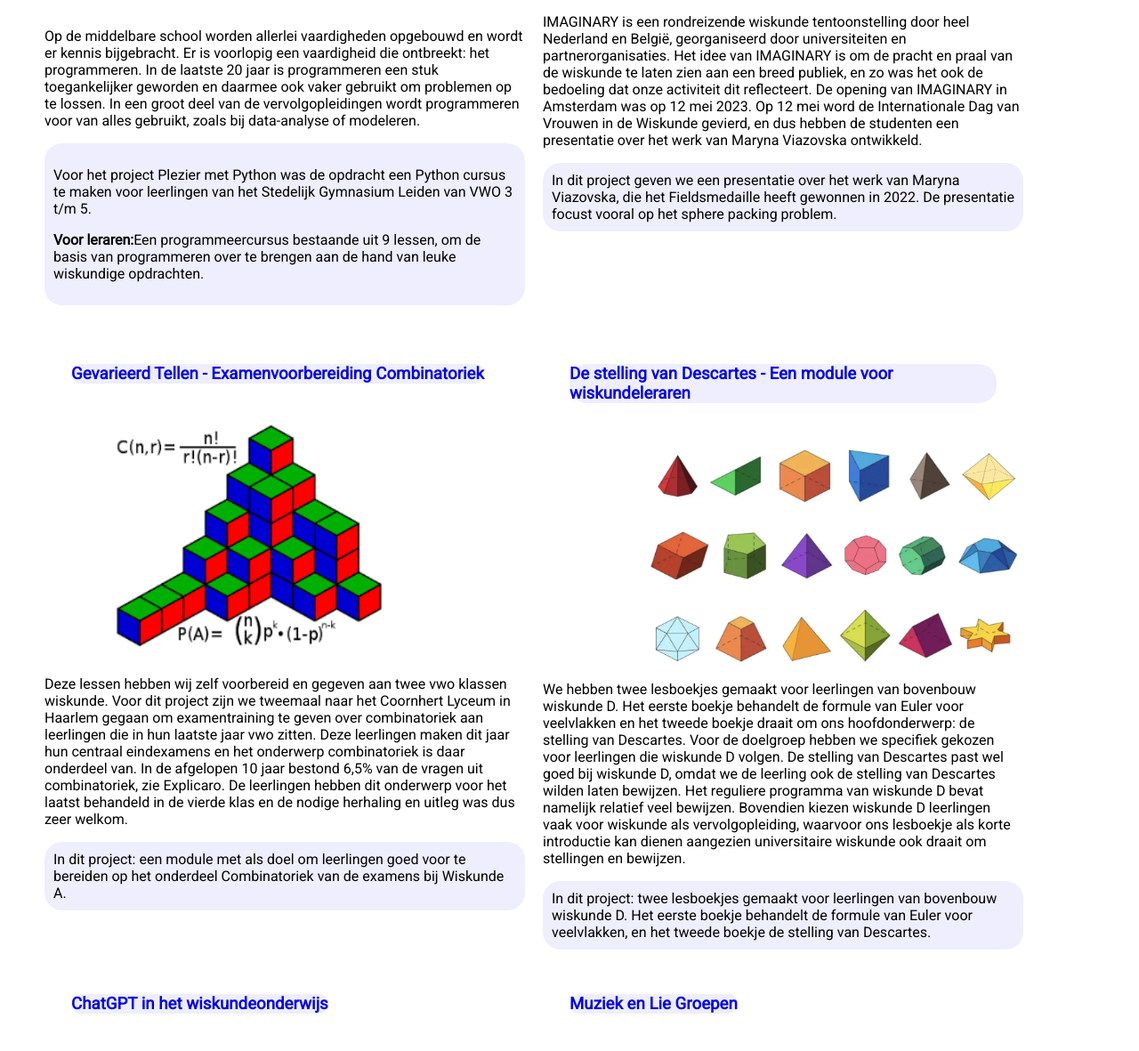
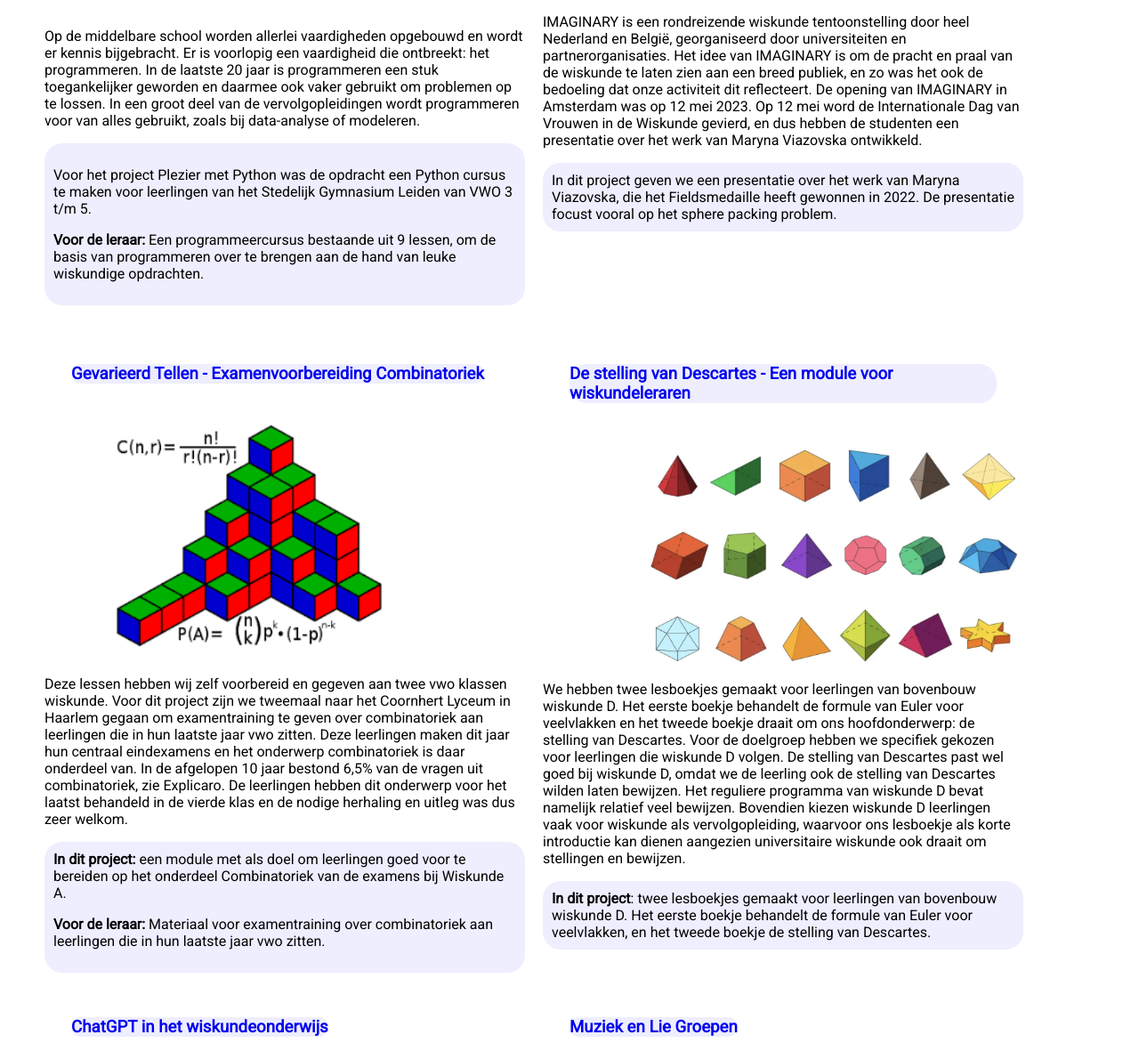
Before and after one commit to NicosStarreveld/Onderwijs-Communicatie, a Jekyll site: the page index.html, which Jekyll copies as it is, in a window 1280 px wide and 1400 px high, scrolled down 2838 px, cut to the strip 0-1181 px from the top of the window. Shown: the whole strip at 89% size. Built offline with Jekyll 4.4.1, drawn with Linux system fonts in a browser that asks for light colours.

Commit message:
Update index.html

```diff
--- a/index.html
+++ b/index.html
@@ -275,7 +275,7 @@
 				 <p></p>
 				 <div class="imagebox">
 				 <a href="https://nicosstarreveld.github.io/Onderwijs-Communicatie/Pages/nfi/" target="_blank">
-			 <img align="middle" src="Images/NFI.png"  width="500" height="300"> </a></div>
+			 <img align="middle" src="Images/NFI.png"  width="500" height="200"> </a></div>
 			 </div>
 			 <div class="row">
 				 <p></p>
@@ -314,7 +314,7 @@
 
 					 <div class="boxje"> <p>Voor het project Plezier met Python was de opdracht een Python cursus te maken voor
 					 leerlingen van het Stedelijk Gymnasium Leiden van VWO 3 t/m 5. </p>
-					 <p> <b>Voor leraren:</b>Een programmeercursus bestaande uit 9 lessen, om de basis van programmeren
+					 <p> <b>Voor de leraar:</b> Een programmeercursus bestaande uit 9 lessen, om de basis van programmeren
 					 over te brengen aan de hand van leuke wiskundige opdrachten.</p></div>
 </p>
 			 </div>
@@ -368,8 +368,11 @@
 					vierde klas en de nodige herhaling en uitleg was dus zeer welkom. </p>
 
 				 <div class="boxje">
-					In dit project: een module met als doel om leerlingen goed voor te bereiden op het onderdeel Combinatoriek van
-					de examens bij Wiskunde A. </div>
+					<b>In dit project:</b> een module met als doel om leerlingen goed voor te bereiden op het onderdeel Combinatoriek van
+					de examens bij Wiskunde A.
+					 <p><b>Voor de leraar:</b> Materiaal voor examentraining over combinatoriek aan leerlingen die in hun laatste jaar vwo zitten.</p>
+
+				 </div>
 			 </div>
 		 </div>
 
@@ -394,7 +397,7 @@
 					 universitaire wiskunde ook draait om stellingen en bewijzen. </p>
 
 				 <div class="boxje">
-					 In dit project: twee lesboekjes gemaakt voor leerlingen van bovenbouw wiskunde D. Het eerste boekje
+					 <b>In dit project</b>: twee lesboekjes gemaakt voor leerlingen van bovenbouw wiskunde D. Het eerste boekje
 					 behandelt de formule van Euler voor veelvlakken, en het tweede boekje de stelling van Descartes. </div>
 			 </div>
 		 </div>
```
